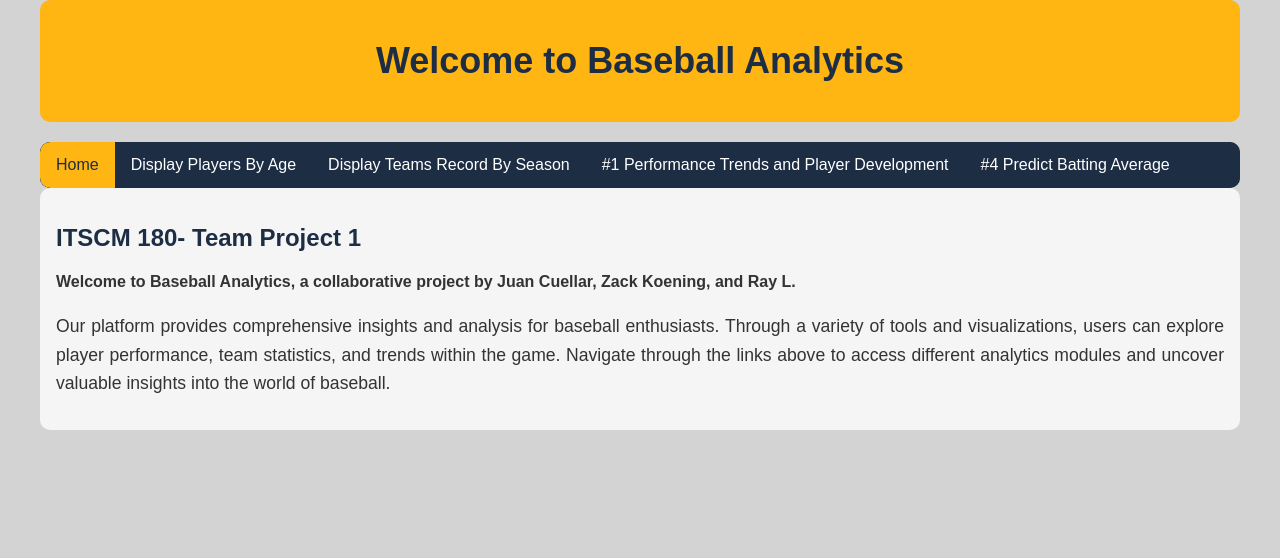
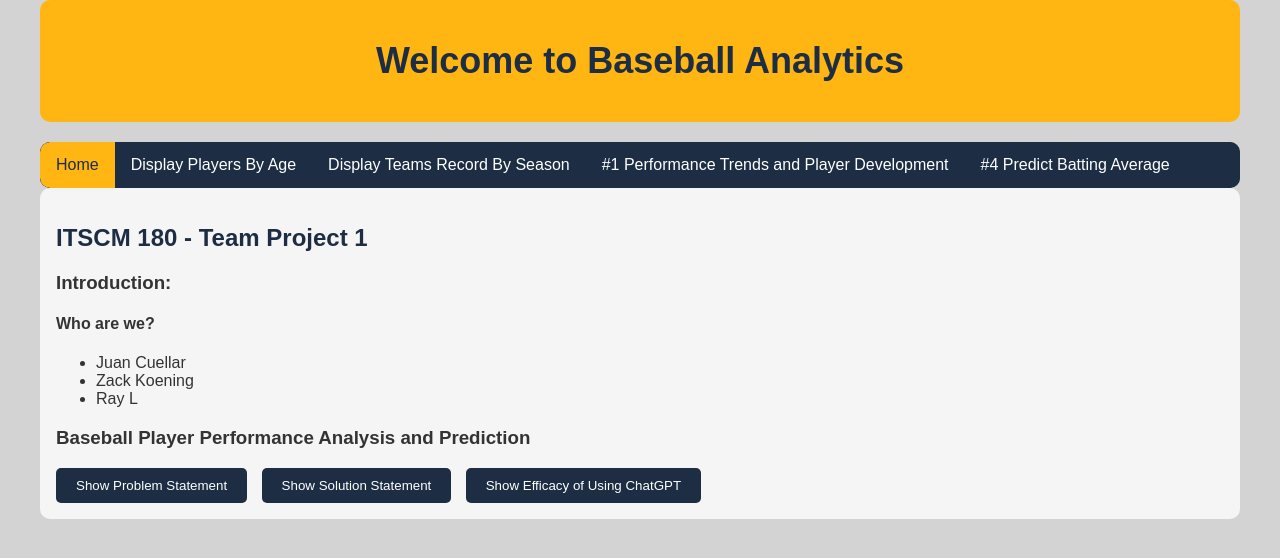
Before and after one commit to juanj01127/IT180_TeamProject1, a Flask app: page / in a window 1280 px wide. Shown: the top 558 px of the page. Run offline with Flask 3, Linux system fonts and the light colour scheme; parts of the project's set-up code (start-up, migrations or seed data) failed here and were passed over.

Commit message:
Update index for Presentation

```diff
--- a/BaseballAnalytics/templates/index.html
+++ b/BaseballAnalytics/templates/index.html
@@ -5,6 +5,25 @@
     <meta name="viewport" content="width=device-width, initial-scale=1.0">
     <title>Baseball Analytics</title>
     <link rel="stylesheet" href="{{ url_for('static', filename='css/dps.css') }}">
+    <style>
+        .statement {
+            display: none;
+            margin-top: 20px;
+        }
+        button {
+            padding: 10px 20px;
+            background-color: #1d2d44;
+            color: #ffffff;
+            border: none;
+            border-radius: 5px;
+            cursor: pointer;
+            margin-right: 10px;
+        }
+
+        button:hover {
+            background-color: #3a506b;
+        }
+    </style>
 </head>
 <body>
     <div class="container">
@@ -17,13 +36,76 @@
 
         <main class="content">
             <div class="home">
-                <h2>ITSCM 180- Team Project 1</h2>
-                <h4>Welcome to Baseball Analytics, a collaborative project by Juan Cuellar, Zack Koening, and Ray L.</h4>
-                    <p>Our platform provides comprehensive insights and analysis for baseball enthusiasts.
-                    Through a variety of tools and visualizations, users can explore player performance, team statistics, and trends within the game.
-                     Navigate through the links above to access different analytics modules and uncover valuable insights into the world of baseball.</p>
+                <h2>ITSCM 180 - Team Project 1</h2>
+                <h3>Introduction:</h3>
+                <h4>Who are we?</h4>
+                <ul>
+                    <li>Juan Cuellar</li>
+                    <li>Zack Koening</li>
+                    <li>Ray L</li>
+                </ul>
+                <h3>Baseball Player Performance Analysis and Prediction</h3>
+                <button onclick="showProblemStatement()">Show Problem Statement</button>
+                <button onclick="showSolutionStatement()">Show Solution Statement</button>
+                <button onclick="showEfficacyStatement()">Show Efficacy of Using ChatGPT</button>
+                <div id="problemStatement" class="statement">
+                    <ul>
+                        <li><h4>Predict Future Batting Average:</h4><p> Forecasting a player's batting average based on their past performance is essential for teams to make informed decisions regarding player selection, lineup optimization, and strategic planning. This prediction can provide valuable insights into a player's potential and assist in talent scouting and player development efforts.</p></li>
+                        <li><h4>Visualize Peformance Trends as Players Age:</h4><p>As players progress through their careers, their performance may fluctuate due to various factors such as age, experience, injuries, and changes in playing conditions. Visualizing these performance trends over time can help identify patterns, anomalies, and potential areas for improvement or intervention. Additionally, understanding how players' skills evolve as they age can aid in long-term player management and career planning.</p></li>
+                    </ul>
+                    <h3>Objective:</h3>
+                    <p>To develop a web-based application that utilizes historical baseball data to predict future batting averages for players and visualize performance trends as players age. By addressing these challenges, the application aims to empower baseball teams, coaches, and analysts with actionable insights to enhance player performance assessment and strategic decision-making processes.</p>
+                </div>
+
+                <div id="solutionStatement" class="statement">
+                    <h2>Solution Statement: Flask Web-App Implementation</h2>
+        <h4>Predict Future Batting Average:</h4>
+        <p>We utilized historical batting performance data from the provided Excel file (Batting.xlsx) to train a machine learning model. By employing the LinearRegression model from the scikit-learn library, we developed a predictive model capable of forecasting a player's future batting average based on their past performance. The model was trained on features such as the number of at-bats (AB), hits (H), and age of the player (age), extracted from the merged dataset. With the trained model, we created a Flask route (/predict_batting_avg) that accepts a player's ID as input and returns the predicted batting average for that player.</p>
+
+        <h4>Visualize Performance Trends as Players Age:</h4>
+        <p>We processed the historical batting and pitching data to calculate performance metrics such as hits (H), home runs (HR), strikeouts (SO), and earned run average (ERA). These metrics were aggregated and grouped by the age of the players to identify performance trends over time. Using the matplotlib library, we generated interactive visualizations that depict how batting and pitching statistics evolve as players age. The resulting plots showcase trends in hits, home runs, strikeouts, and ERA, providing valuable insights into player development trajectories and performance dynamics.</p>
+
+        <h4>Objective Achievement:</h4>
+        <p>Our Flask application serves as a web-based platform that integrates historical baseball data to achieve the stated objectives. Through the implementation of Flask routes and data processing techniques, we enable users to predict future batting averages and visualize performance trends based on player age. By addressing these challenges, our application empowers baseball teams, coaches, and analysts with actionable insights to enhance player performance assessment and strategic decision-making processes.</p>
+                </div>
+
+                <div id="efficacyStatement" class="statement">
+                    <h2>Efficacy of Using ChatGPT</h2>
+                    <p>ChatGPT was very helpful at optimizing code and making it easier to develop by avoiding a lot of typing. However, most of the time, it was confused about what we were trying to do, especially with formatting tables.</p>
+                </div>
             </div>
         </main>
     </div>
+    <script>
+        function showProblemStatement() {
+            var problemStatement = document.getElementById("problemStatement");
+            var solutionStatement = document.getElementById("solutionStatement");
+            var efficacyStatement = document.getElementById("efficacyStatement");
+
+            problemStatement.style.display = "block";
+            solutionStatement.style.display = "none";
+            efficacyStatement.style.display = "none";
+        }
+
+        function showSolutionStatement() {
+            var problemStatement = document.getElementById("problemStatement");
+            var solutionStatement = document.getElementById("solutionStatement");
+            var efficacyStatement = document.getElementById("efficacyStatement");
+
+            problemStatement.style.display = "none";
+            solutionStatement.style.display = "block";
+            efficacyStatement.style.display = "none";
+        }
+
+        function showEfficacyStatement() {
+            var problemStatement = document.getElementById("problemStatement");
+            var solutionStatement = document.getElementById("solutionStatement");
+            var efficacyStatement = document.getElementById("efficacyStatement");
+
+            problemStatement.style.display = "none";
+            solutionStatement.style.display = "none";
+            efficacyStatement.style.display = "block";
+        }
+    </script>
 </body>
 </html>
```
